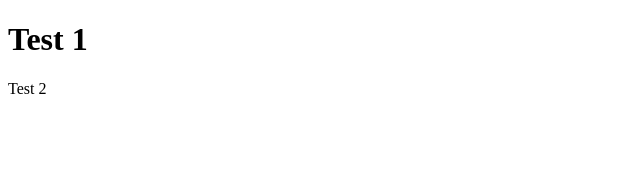
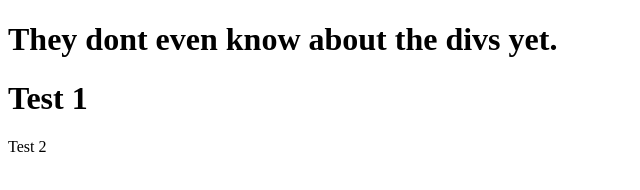
Before and after one commit to ace261998/git-test, a plain HTML site: page index.html in a window 1280 px wide. Shown: the whole page, without its empty margins (0-640 px from the left). Drawn offline with Linux system fonts and the light colour scheme.

Commit message:
third commit

```diff
--- a/index.html
+++ b/index.html
@@ -7,6 +7,9 @@
     <title>Document</title>
 </head>
 <body>
+    <div>
+        <h1>They dont even know about the divs yet.</h1>
+    </div>
     <h1>Test 1</h1>
     <p>Test 2</p>
 </body>
```
